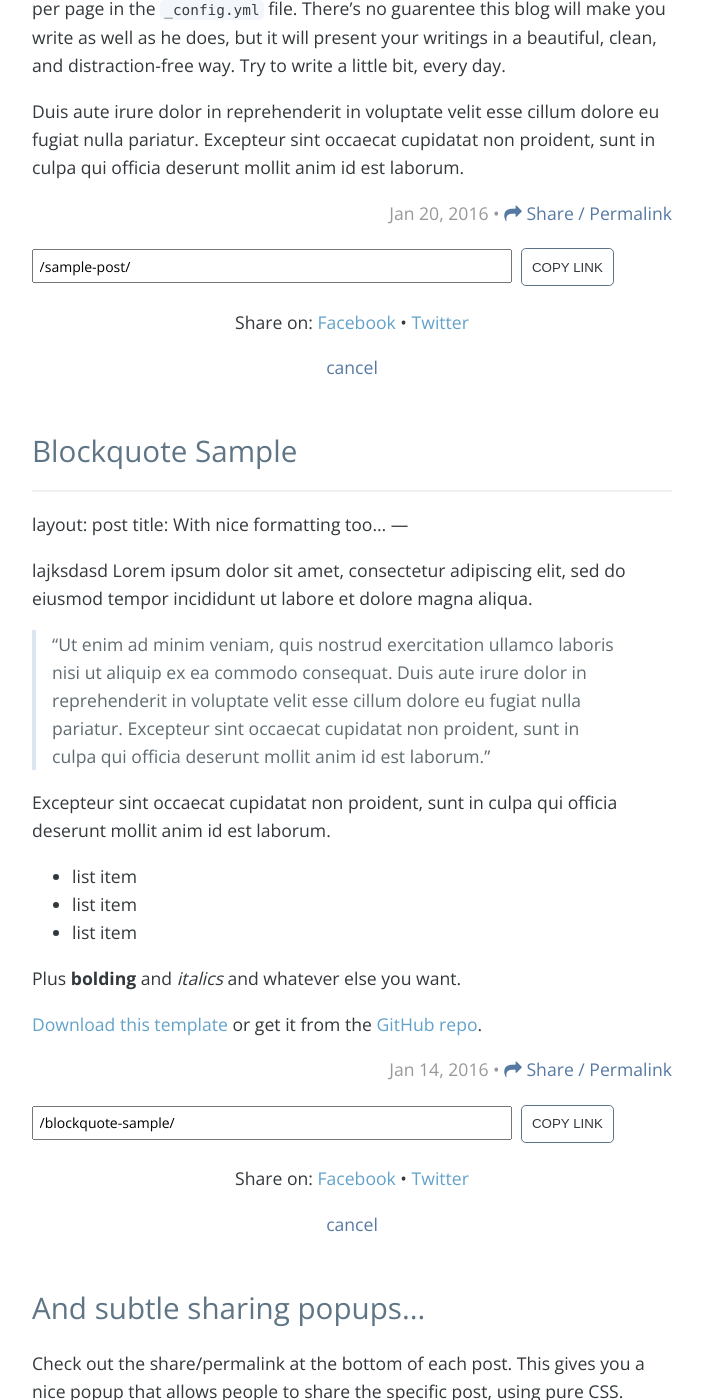
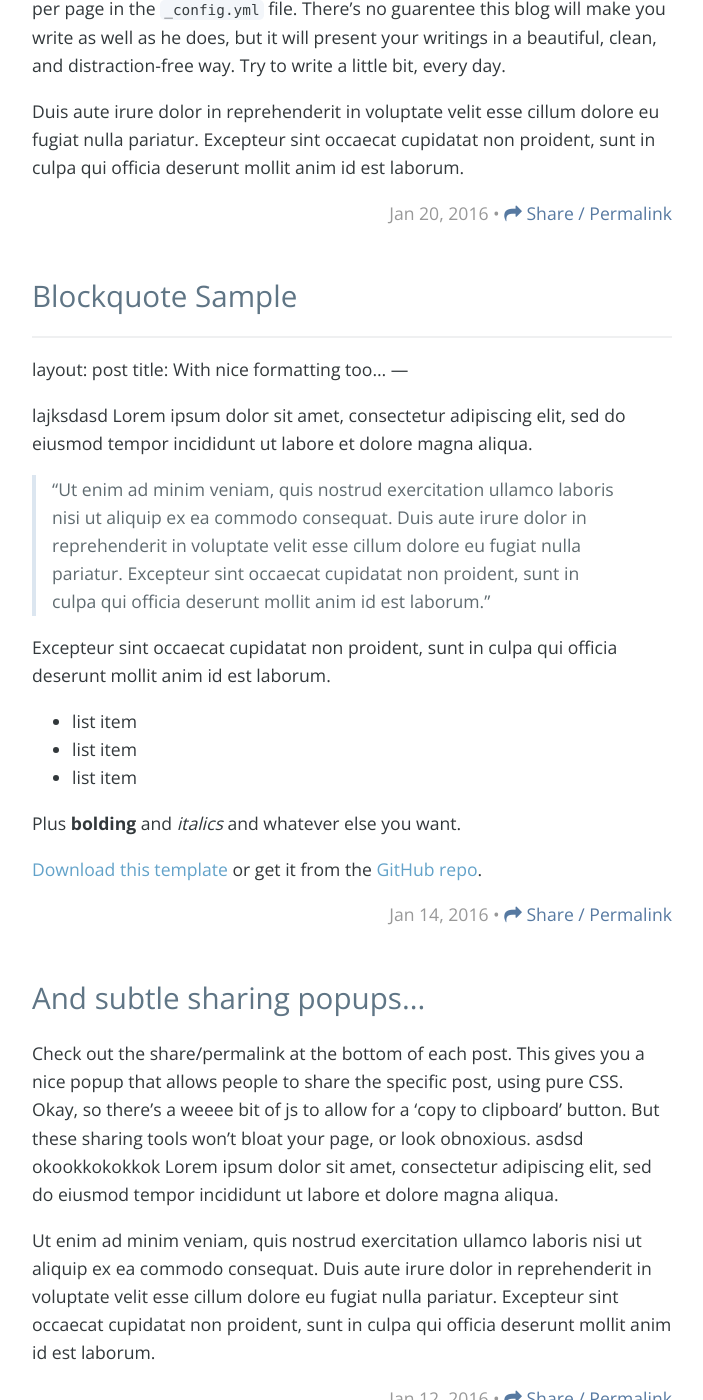
Before and after one commit to prashant-singh/prashant-singh.github.io, a Jekyll site: the page built from index.html, in a window 1280 px wide and 1400 px high, scrolled down 497 px. Shown: the whole window, without its empty margins (288-991 px from the left). Built offline with Jekyll 4.4.1, drawn with Linux system fonts in a browser that asks for light colours; nearby versions of some CDN libraries; the list of posts is cut into pages by our own code; some of the changed text lies outside the part shown.

Commit message:
Update index.html

```diff
--- a/index.html
+++ b/index.html
@@ -21,8 +21,8 @@ layout: default
 
 <p class="post-meta" style="text-align: right; color: rgb(152,152,152);"><time datetime="{{ post.date | date_to_xmlschema }}" itemprop="datePublished">{{ post.date | date: "%b %-d, %Y" }}</time>{% if page.author %} • <span itemprop="author" itemscope itemtype="http://schema.org/Person"><span itemprop="name">{{ post.author }}</span></span>{% endif %} • <label for="our-popup-{{ forloop.index }}"><i class="fa fa-share"></i> Share / Permalink</label></p>
 
-	<span>
-		<input type="checkbox" id="our-popup-{{ forloop.index }}" class="smoosh" />
+	<!--<span>-->
+		<!--<input type="checkbox" id="our-popup-{{ forloop.index }}" class="smoosh" />-->
 
 		<!-- invisible; when checked, the popup opens -->
 		<!--<label for="our-popup-{{ forloop.index }}" class="overlay"></label>-->
@@ -32,18 +32,18 @@ layout: default
 		<!--	<h3>Share "{{ post.title  }}"</h3>-->
 
             <!-- Target -->
-<input id="foo{{ forloop.index }}" value="{{ site.url }}{{ post.url }}" type="url">
+<!--<input id="foo{{ forloop.index }}" value="{{ site.url }}{{ post.url }}" type="url">-->
 
 <!-- Trigger -->
-<button class="share-btn" data-clipboard-target="#foo{{ forloop.index }}">COPY LINK
-</button>
-            <p style="text-align: center;">Share on: <a href="https://www.facebook.com/sharer/sharer.php?u={{ site.url }}{{ post.url }}" target="_blank">Facebook</a> • <a href="https://twitter.com/share?url={{ site.url }}{{ post.url }}&amp;text={{ post.title }}" target="_blank">Twitter</a>
+<!--<button class="share-btn" data-clipboard-target="#foo{{ forloop.index }}">COPY LINK-->
+<!--</button>-->
+<!--            <p style="text-align: center;">Share on: <a href="https://www.facebook.com/sharer/sharer.php?u={{ site.url }}{{ post.url }}" target="_blank">Facebook</a> • <a href="https://twitter.com/share?url={{ site.url }}{{ post.url }}&amp;text={{ post.title }}" target="_blank">Twitter</a>-->
 
-			<p style="text-align: center;"><label for="our-popup-{{ forloop.index }}">cancel</label></p>
-		</div>
-	</span>
+<!--			<p style="text-align: center;"><label for="our-popup-{{ forloop.index }}">cancel</label></p>-->
+<!--		</div>-->
+<!--	</span>-->
 
-  </div>
+<!--  </div>-->
 
 </article>
 
```
